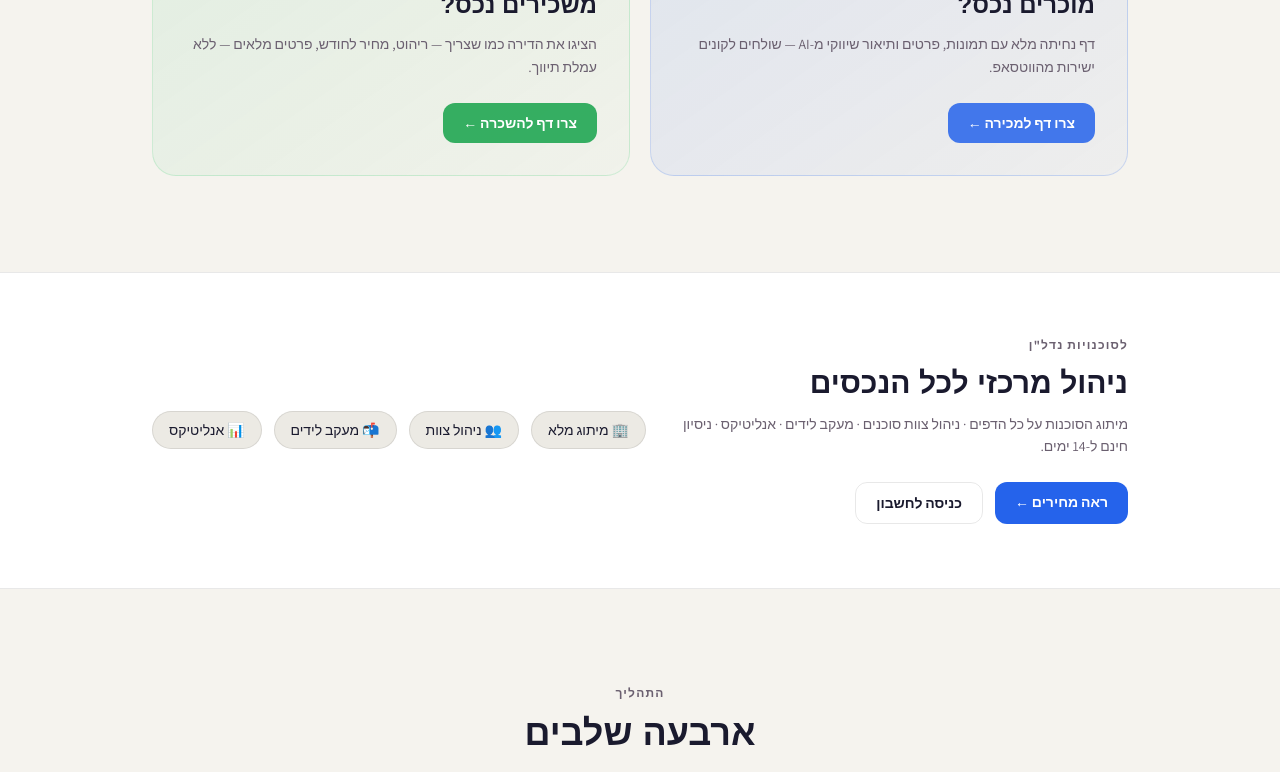
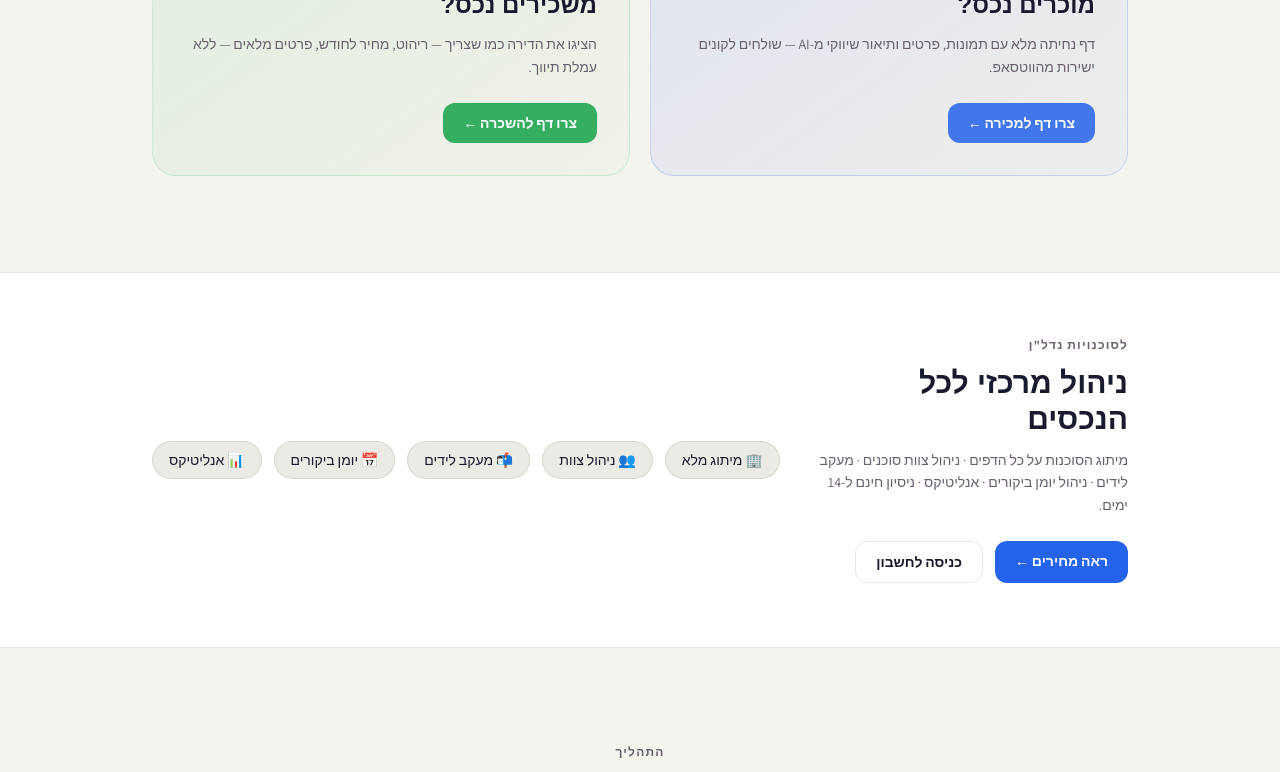
Before and after one commit to hadarsap1/property-landing-builder, a Next.js app: page / in a window 1280 px wide. Shown: the part 1199-1971 px from the top of the page. Built offline with nearby package versions, Linux system fonts and the light colour scheme; a web font is replaced by a local one.

Commit message:
Add visiting calendar management to agency feature lists
Adds ניהול יומן ביקורים to the agency track section (paragraph + pill tag)
on the main landing page, and to the features checklist on the pricing page.

https://claude.ai/code/session_012PTVprE3rVaDATUsbEoMDn

```diff
--- a/app/page.tsx
+++ b/app/page.tsx
@@ -224,7 +224,7 @@ export default function HomePage() {
             <p className="text-xs font-bold tracking-widest uppercase mb-3" style={{ color: G.muted }}>לסוכנויות נדל&quot;ן</p>
             <h2 className="font-display font-black text-2xl sm:text-3xl mb-3" style={{ color: G.text }}>ניהול מרכזי לכל הנכסים</h2>
             <p className="text-sm leading-relaxed mb-6" style={{ color: G.muted }}>
-              מיתוג הסוכנות על כל הדפים · ניהול צוות סוכנים · מעקב לידים · אנליטיקס · ניסיון חינם ל-14 ימים.
+              מיתוג הסוכנות על כל הדפים · ניהול צוות סוכנים · מעקב לידים · ניהול יומן ביקורים · אנליטיקס · ניסיון חינם ל-14 ימים.
             </p>
             <div className="flex gap-3">
               <Link href="/pricing" className="px-5 py-2.5 rounded-xl text-sm font-bold text-white transition-all" style={{ background: G.blue }}>
@@ -236,7 +236,7 @@ export default function HomePage() {
             </div>
           </div>
           <div className="flex flex-wrap gap-3 text-sm">
-            {['🏢 מיתוג מלא', '👥 ניהול צוות', '📬 מעקב לידים', '📊 אנליטיקס'].map(f => (
+            {['🏢 מיתוג מלא', '👥 ניהול צוות', '📬 מעקב לידים', '📅 יומן ביקורים', '📊 אנליטיקס'].map(f => (
               <span key={f} className="px-4 py-2 rounded-full font-medium" style={{ background: G.surface2, color: G.text, border: `1px solid ${G.border}` }}>{f}</span>
             ))}
           </div>
--- a/app/pricing/page.tsx
+++ b/app/pricing/page.tsx
@@ -12,6 +12,7 @@ const FEATURES = [
   'מיתוג מלא — לוגו, צבעים, כתובת ייחודית',
   'ניהול צוות סוכנים ללא הגבלה',
   'מעקב לידים ופייפליין מכירות',
+  'ניהול יומן ביקורים',
   'אנליטיקס ומדידת ביצועים',
   'עורך AI לתיאורים שיווקיים',
   'פורטל מוכר לעדכונים ישירים',
```
